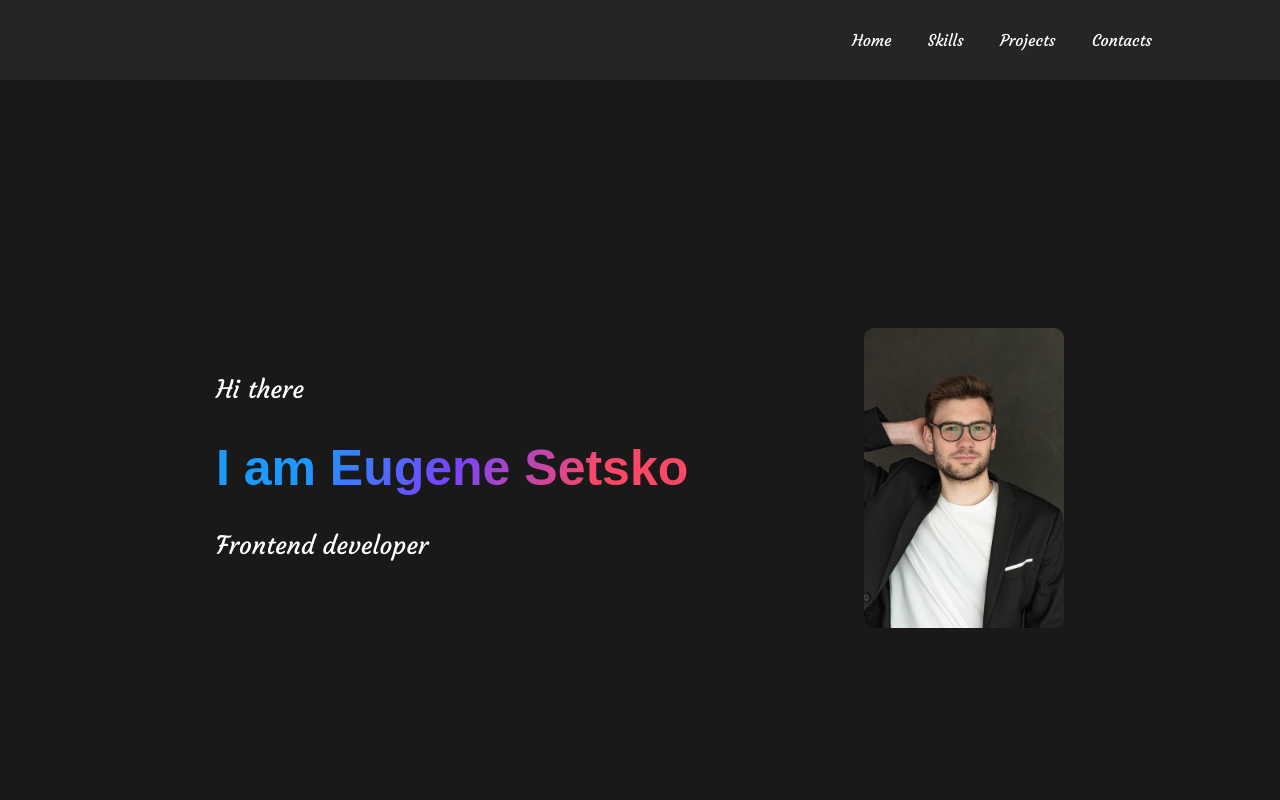
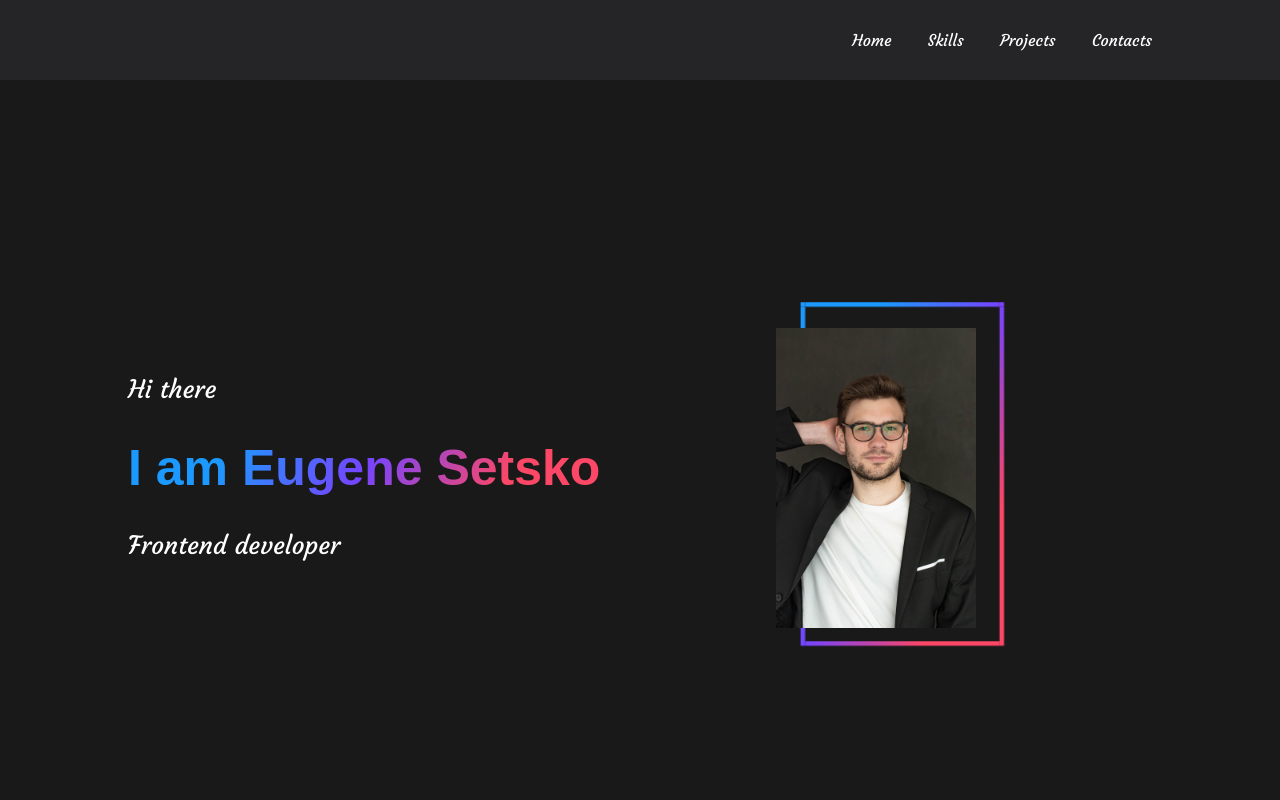
Before and after one commit to EuSet/Portfolio, a React (Create React App) app: page / in a window 1280 px wide. Shown: the top 800 px of the page. Built offline with nearby package versions, Linux system fonts and the light colour scheme; a web font is replaced by a local one.

Commit message:
added transform images and border gradient

```diff
--- a/src/components/main/Main.js
+++ b/src/components/main/Main.js
@@ -11,7 +11,10 @@ export const Main = () => {
                 <h1>I am Eugene Setsko</h1>
                 <p>Frontend developer</p>
             </div>
+            <div className={m.photoWrap}>
             <div><img className={m.photo} src={mainPhoto} alt={'#'}/></div>
+            <span className={m.span}></span>
+            </div>
         </div>
     </div>
 }
--- a/src/components/main/Main.module.scss
+++ b/src/components/main/Main.module.scss
@@ -18,14 +18,41 @@
         }
       }
     }
+    .photoWrap{
+      position: relative;
+      z-index: 0;
+      display: table;
+      margin: 0 auto;
+
       .photo {
         max-width: 200px;
         min-height: 300px;
-      border-radius: 10px;
+        //border-radius: 10px;
         @media screen and (max-height: 375px) {
           max-width: 150px;
           min-height: 200px;
         }
       }
+      .span{
+        backface-visibility: hidden;
+        position: absolute;
+        display: block;
+        left: 0px;
+        top: 10px;
+        bottom: 10px;
+        z-index: -1;
+        height: 100%;
+        width: 90%;
+        border-radius: 5px;
+        border: 4px solid #7644ff;
+        border-image: $titleColor;
+        border-image-slice: 2;
+        transform: scale(1.13) translate(10%, 0px);
+        right: 0;
+        margin-left: 8%;
+        margin-top: -8%;
       }
     }
+
+  }
+}
--- a/src/components/projects/project/Project.module.scss
+++ b/src/components/projects/project/Project.module.scss
@@ -1,4 +1,5 @@
 @import "../../../sass/variables";
+
 .project {
   width: 400px;
   background-color: $bgColor2;
@@ -6,6 +7,7 @@
   flex-direction: column;
   align-items: center;
   text-align: center;
+  overflow:hidden;
 
   .image {
     min-height: 300px;
@@ -16,6 +18,16 @@
     background-size: cover;
     background-position: center;
     position: relative;
+    -moz-transition: all 1s ease-out;
+    -o-transition: all 1s ease-out;
+    -webkit-transition: all 1s ease-out;
+    &:hover {
+      opacity: 0.6;
+      transition: 0.5s;
+      -webkit-transform: scale(1.1);
+      -moz-transform: scale(1.1);
+      -o-transform: scale(1.1);
+    }
 
     &::before {
       position: absolute;
@@ -38,7 +50,7 @@
       position: relative;
       z-index: 1;
       opacity: 0.6;
-      color:$textColor;
+      color: $textColor;
       &:hover{
         opacity: 0.9;
       }
```
Lines whose indentation alone changed are shown as unchanged.
